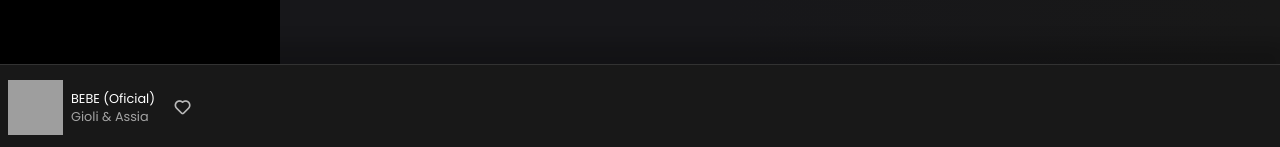
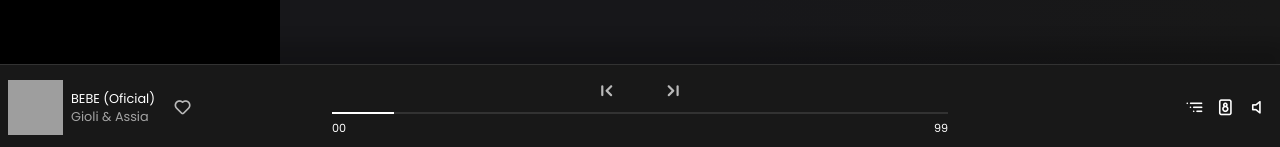
Before and after one commit to DIGIMATWEB/angularSpotify, an Angular app: page / in a window 1280 px wide. Shown: the part 650-797 px from the top of the page. Built offline with nearby package versions, Linux system fonts and the light colour scheme; grey boxes are pictures that could not be loaded.

Commit message:
update|
a

```diff
--- a/src/app/shared/components/media-player/media-player.component.html
+++ b/src/app/shared/components/media-player/media-player.component.html
@@ -34,16 +34,13 @@
 </ng-template>
 
 <ng-template #playerZone>
-    <!-- <div class="player-controls-inside">
+    <div class="player-controls-inside">
         <div class="buttons-media">
             <button class="arrow btn">
                 <i class="uil uil-previous"></i>
             </button>
-            <button (click)="multimediaService.togglePlayer()" class="play btn">
-                <i [ngClass]="{
-                    'uil-play-circle':state === 'paused',
-                    'uil-pause-circle':state !== 'paused'
-                }" class="uil "></i>
+            <button class="play btn">
+                <i class="uil "></i>
 
             </button>
             <button class="arrow btn">
@@ -52,18 +49,18 @@
         </div>
         <div class="media-linetime">
 
-            <div class="time">{{multimediaService.timeElapsed$ | async}}</div>
-            <span #progressBar (click)="handlePosition($event)" class="time-progress">
-                <span class="time-progress-live" [style.width]="(multimediaService.playerPercentage$ | async)+'%'">
+            <div class="time">00</div>
+            <span #progressBar class="time-progress">
+                <span class="time-progress-live" [style.width]="10+'%'">
                 </span>
             </span>
-            <div class="time">{{multimediaService.timeRemaining$ | async}}</div>
+            <div class="time">{{99}}</div>
         </div>
-    </div> -->
+    </div>
 </ng-template>
 
 <ng-template #playerAudio>
-    <!-- <div class="player-audio-inside">
+    <div class="player-audio-inside">
         <button class="btn-media">
             <i class="uil uil-list-ui-alt"></i>
         </button>
@@ -73,5 +70,5 @@
         <button class="btn-media">
             <i class="uil uil-volume-off"></i>
         </button>
-    </div> -->
+    </div>
 </ng-template>
```
